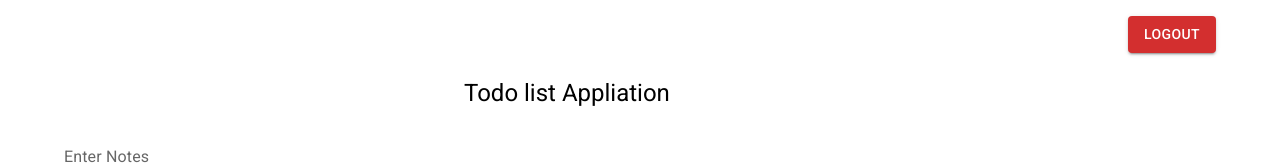
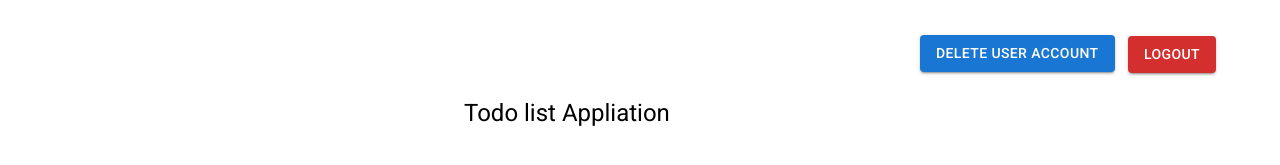
Before and after one commit to AbdulRehman-9876/Todolist, a React (Create React App) app in the folder Frontend/: page /TodoList in a window 1280 px wide. Shown: the top 165 px of the page. Built offline with nearby package versions, Linux system fonts and the light colour scheme; no server answers; sample sign-in values are in the browser's storage.

Commit message:
Delete User Button Added

```diff
--- a/Frontend/src/Components/TodoList/TodoList.jsx
+++ b/Frontend/src/Components/TodoList/TodoList.jsx
@@ -2,11 +2,13 @@ import Typography from "@mui/material/Typography";
 import CompletedTask from "../TodoList/CompletedTask";
 import Input from "../TodoList/Input";
 import LogoutButton from "../User/LogoutButton";
+import DeleteUserButton from "../User/DeleteUserButton";
 
 export default function TodoList() {
   return (
     <>
     {/* All the todolist components are called here */}
+    <DeleteUserButton/>
       <LogoutButton/>
       <Typography variant="h5" mb={2} mt={5} ml={50}>
         Todo list Appliation
--- /dev/null
+++ b/Frontend/src/Components/User/DeleteUserButton.jsx
@@ -0,0 +1,13 @@
+import Button from "@mui/material/Button";
+
+export default function () {
+  const handleDelete = () => {};
+  return (
+    <>
+      <Button onClick={handleDelete} variant="contained"
+         sx={{ ml: 107, mt: 2, mb: -8.5 }}>
+        Delete User Account
+      </Button>
+    </>
+  );
+}
```
Also changed, not shown: 1 other file (tests, documents, lock files or other folders).
